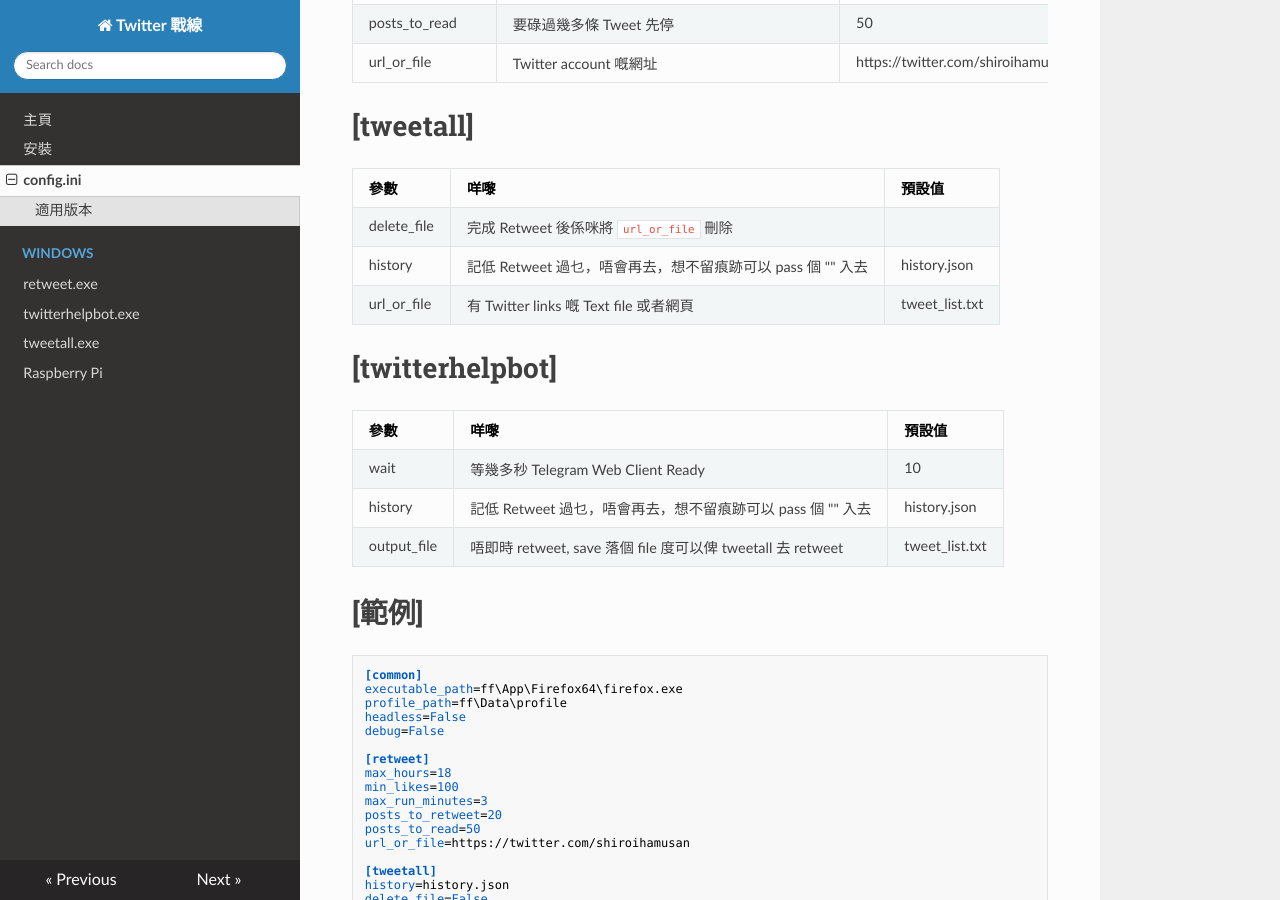
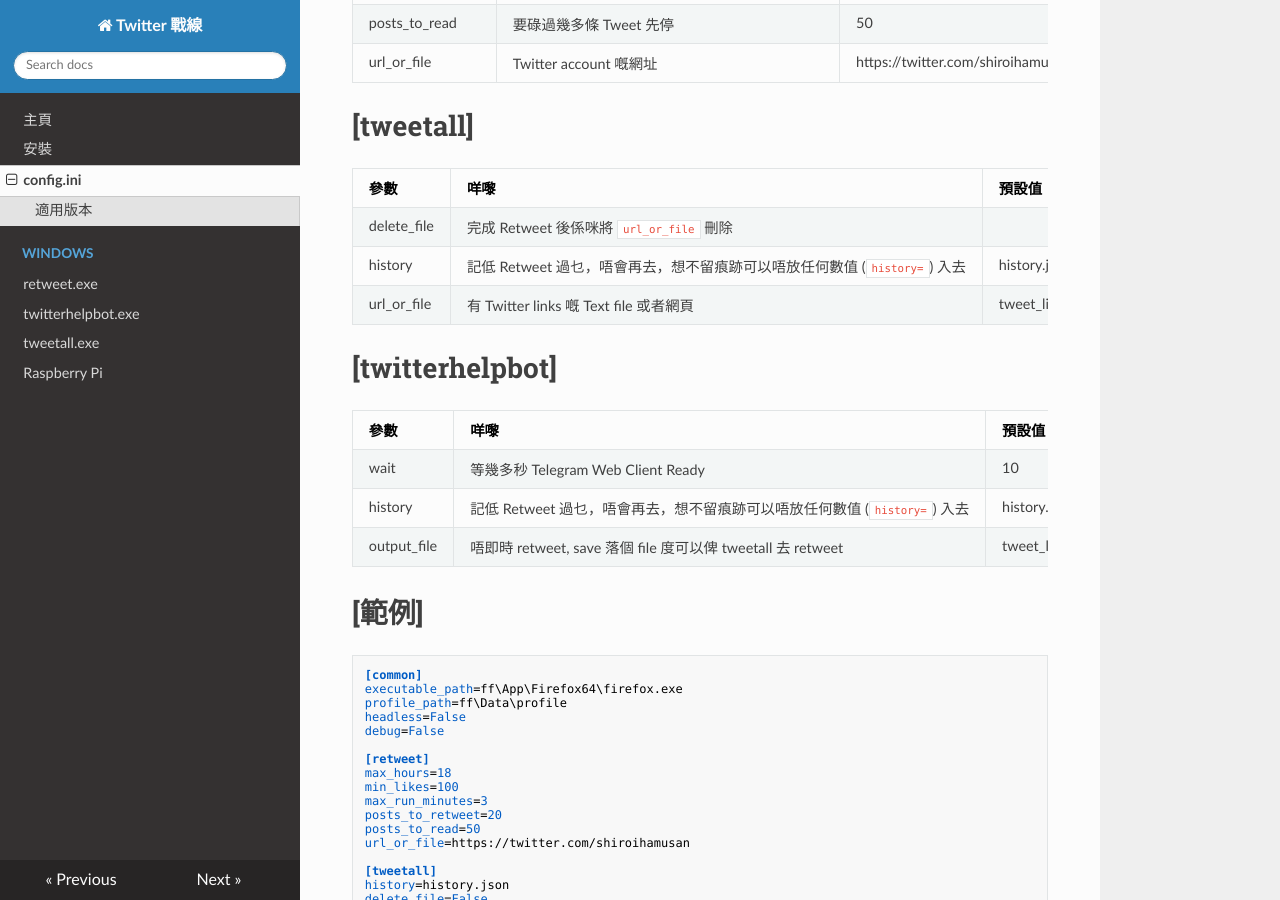
Before and after one commit to bbbbotty/twitter-frontline, an MkDocs documentation site: the page built from docs/config.md, in a window 1280 px wide and 900 px high, scrolled down 848 px. Built offline with MkDocs 1.6.1, drawn with Linux system fonts in a browser that asks for light colours; nearby versions of some CDN libraries.

Commit message:
Minor update for documentation

```diff
--- a/docs/config.md
+++ b/docs/config.md
@@ -30,7 +30,7 @@
 | 參數        | 咩嚟                               | 預設值 |
 |-------------|-----------------------------------|--------|
 | delete_file | 完成 Retweet 後係咪將 `url_or_file` 刪除 |     |
-| history | 記低 Retweet 過乜，唔會再去，想不留㾗跡可以 pass 個 "" 入去 | history.json |
+| history | 記低 Retweet 過乜，唔會再去，想不留㾗跡可以唔放任何數值 (`history=`) 入去 | history.json |
 | url_or_file | 有 Twitter links 嘅 Text file 或者網頁 | tweet_list.txt |
 
 >
@@ -39,7 +39,7 @@
 | 參數        | 咩嚟                               | 預設值 |
 |-------------|-----------------------------------|--------|
 | wait | 等幾多秒 Telegram Web Client Ready | 10    |
-| history | 記低 Retweet 過乜，唔會再去，想不留㾗跡可以 pass 個 "" 入去 | history.json |
+| history | 記低 Retweet 過乜，唔會再去，想不留㾗跡可以唔放任何數值 (`history=`) 入去 | history.json |
 | output_file | 唔即時 retweet, save 落個 file 度可以俾 tweetall 去 retweet | tweet_list.txt |
 
 >
```
Also changed, not shown: docs/twitterhelpbot.md (+1 -1 lines).
